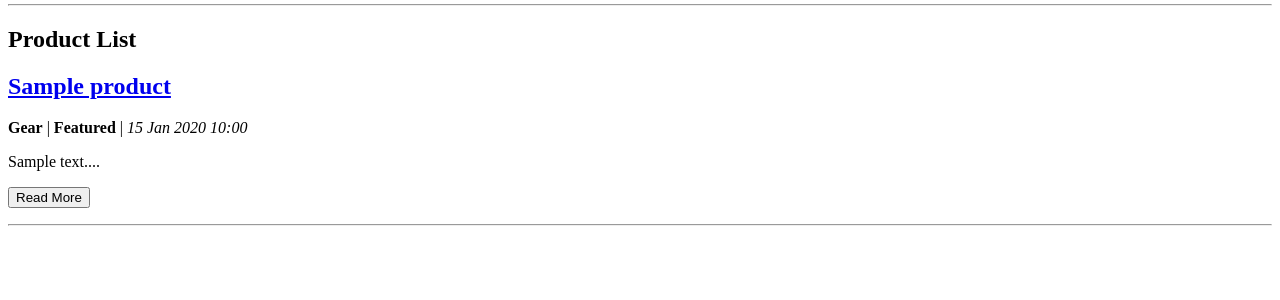
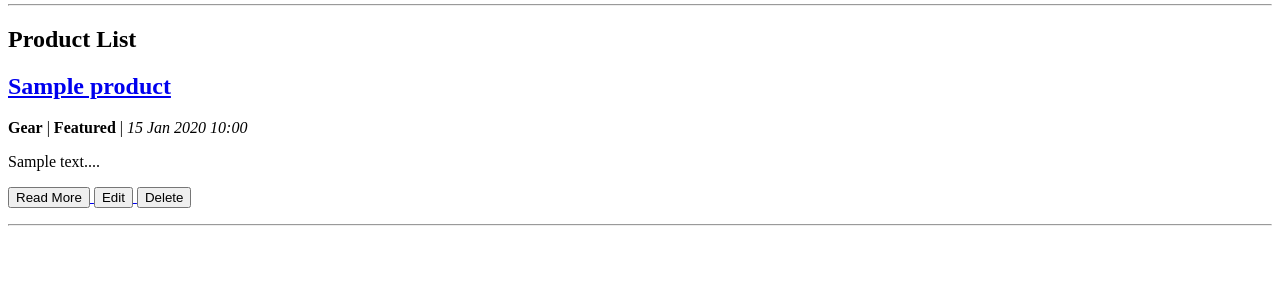
Before and after one commit to SeeStarz/The-Celestial-Pitch, a Django app: page /product/ in a window 1280 px wide. Shown: the part 242-542 px from the top of the page. Run offline with Django 5.2, Linux system fonts and the light colour scheme; a user stored in the database is signed in; tables that the repository leaves empty hold one stand-in row (values such as "Sample post"); some web fonts are replaced.

Commit message:
Add edit and delete capabilities

```diff
--- a/main/templates/product_list.html
+++ b/main/templates/product_list.html
@@ -57,6 +57,14 @@
     <a href="{% url 'main:show_product_by_id' product.id %}">
       <button>Read More</button>
     </a>
+    {% if user.is_authenticated %}
+    <a href="{% url 'main:edit_product' product.id %}">
+      <button>Edit</button>
+    </a>
+    <a href="{% url 'main:delete_product' product.id %}">
+      <button>Delete</button>
+    </a>
+    {% endif %}
   </p>
 </div>
 
--- a/main/urls.py
+++ b/main/urls.py
@@ -9,12 +9,16 @@ urlpatterns = [
     path('product/form/', views.create_product, name='create_product'),
     path('product/', views.show_product_list, name='show_product_list'),
     path('product/<uuid:id>/', views.show_product_by_id, name='show_product_by_id'),
+    path('product/<uuid:id>/edit', views.edit_product, name='edit_product'),
+    path('product/<uuid:id>/delete', views.delete_product, name='delete_product'),
+    path('checkout/<uuid:id>/', views.checkout, name='checkout'),
+    path('register/', views.register_user, name='register'),
+    path('login/', views.login_user, name='login'),
+    path('logout/', views.logout_user, name='logout'),
+
+    # Data representation
     path('xml/product/', views.xml_product_list, name='xml_product_list'),
     path('xml/product/<uuid:id>/', views.xml_product_by_id, name='xml_product_by_id'),
     path('json/product/', views.json_product_list, name='json_product_list'),
     path('json/product/<uuid:id>/', views.json_product_by_id, name='json_product_by_id'),
-    path('checkout/<uuid:id>/', views.checkout, name='checkout'),
-    path('register/', views.register_user, name='register'),
-    path('login/', views.login_user, name='login'),
-    path('logout/', views.logout_user, name='logout'),
 ]
--- a/main/views.py
+++ b/main/views.py
@@ -69,6 +69,30 @@ def create_product(request):
     context = {'form': form}
     return render(request, 'create_product.html', context)
 
+@login_required(login_url='/login')
+def delete_product(request, id):
+    try:
+        product = Product.objects.get(pk=id)
+        product.delete()
+    except Product.DoesNotExist:
+        return Http404()
+    return redirect('main:show_product_list')
+
+@login_required(login_url='/login')
+def edit_product(request, id):
+    try:
+        product = Product.objects.get(pk=id)
+    except Product.DoesNotExist:
+        return Http404()
+
+    form = ProductForm(request.POST or None, instance=product)
+    if form.is_valid() and request.method == 'POST':
+        form.save()
+        return redirect('main:show_product_list')
+
+    context = {'form': form}
+    return render(request, 'edit_product.html', context)
+
 def show_product_list(request):
     product_list = Product.objects.all()
 
```
Also changed, not shown: main/templates/edit_product.html (added, +16 -0 lines).
